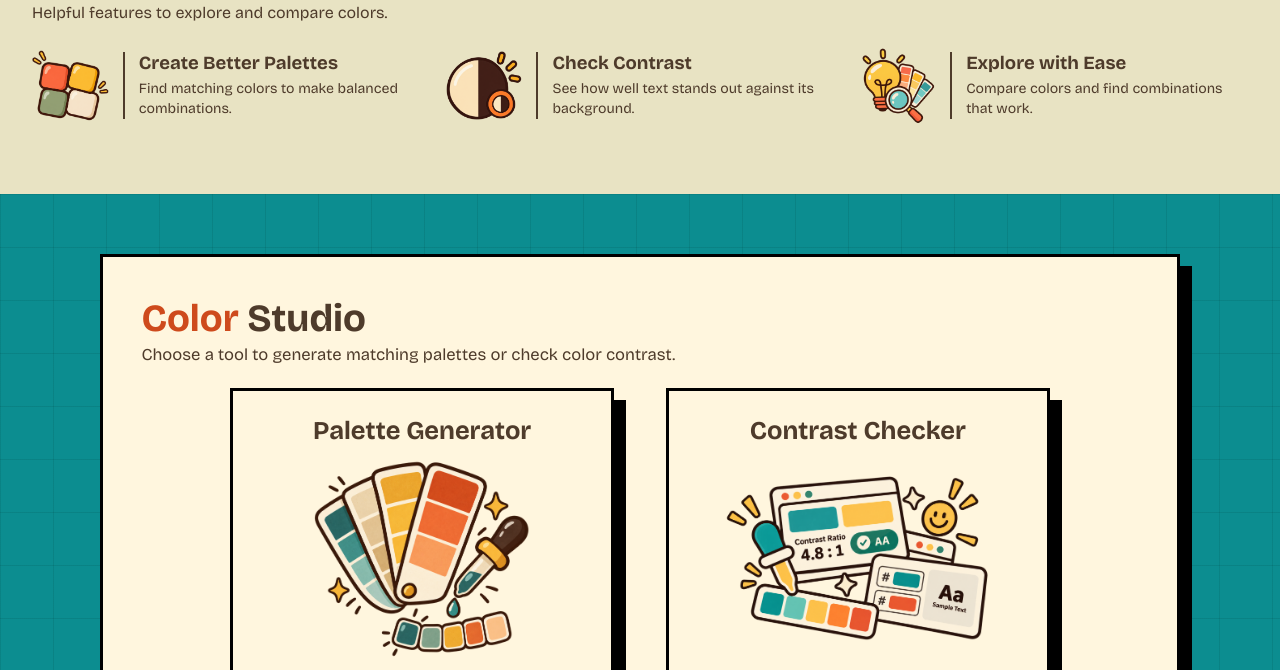
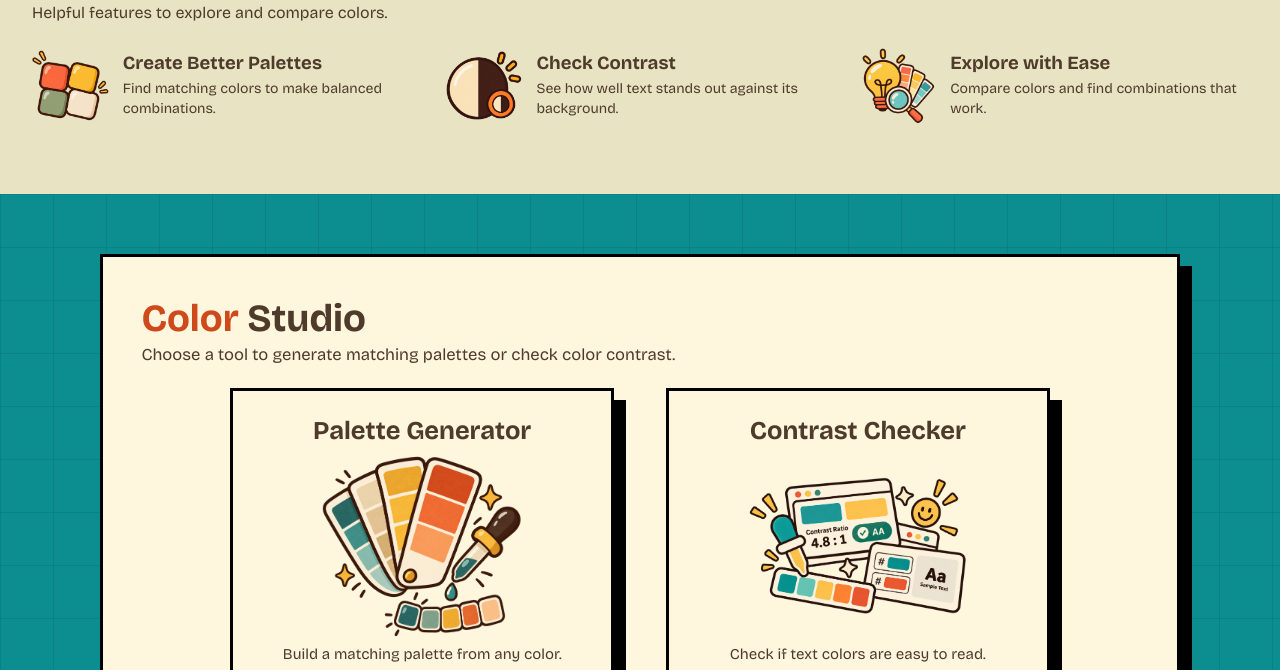
Before and after one commit to Duhahassan56/Color-Vision, a plain HTML site: page html/color-tools.html in a window 1280 px wide. Shown: the part 587-1257 px from the top of the page. Drawn offline with nearby package versions, Linux system fonts and the light colour scheme.

Commit message:
Refactor color-tools.css for improved styling

```diff
--- a/css/color-tools.css
+++ b/css/color-tools.css
@@ -13,9 +13,7 @@
 .tools-benefits > h2 { font-size: clamp(25px, 2.6vw, 37px); margin: 0 0 6px; }
 .tools-benefits > p { margin: 0 0 25px; font-size: 16px; }
 .benefits-grid { display: grid; grid-template-columns: repeat(3, minmax(0, 1fr)); gap: 25px; }
-/* Solid dividers separate each icon from its own description (as in Figma). */
-.benefit { display: flex; align-items: center; gap: 14px; min-width: 0; }
-.benefit > div { border-left: 2px solid var(--text); padding-left: 14px; min-width: 0; }
+.benefit { display: flex; align-items: center; gap: 14px; }
 .benefit img { width: clamp(58px, 6vw, 87px); height: clamp(58px, 6vw, 87px); object-fit: contain; flex: none; }
 .benefit h3 { font-size: clamp(16px, 1.45vw, 21px); margin: 0 0 5px; }
 .benefit p { font-size: clamp(13px, 1.1vw, 16px); line-height: 1.4; margin: 0; }
@@ -30,9 +28,7 @@
 .tools-default { display: grid; grid-template-columns: repeat(2, minmax(0,1fr)); gap: clamp(22px, 4vw, 60px); width: min(100%, 820px); margin: 22px auto; }
 .tool-choice { padding: 24px 20px 25px; display: flex; flex-direction: column; align-items: center; text-align: center; }
 .tool-choice h3 { font-size: clamp(21px, 2vw, 29px); margin: 0 0 8px; }
-.tool-choice img { display: block; width: 235px; max-width: 100%; height: 200px; object-fit: contain; object-position: center; margin: 5px auto 8px; }
-/* Contrast art is naturally wider: a gentle scale evens out its apparent size. */
-.tool-choice:nth-child(2) img { transform: scale(1.13); }
+.tool-choice img { width: min(100%, 220px); height: 185px; object-fit: contain; }
 .tool-choice p { font-size: 15px; margin: 6px 0 20px; }
 .tool-choice .button { margin-top: auto; font-size: clamp(16px, 1.4vw, 20px); min-height: 45px; }
 
@@ -48,7 +44,6 @@
 .tool-input-row { display: flex; align-items: center; gap: 14px; flex-wrap: wrap; }
 .hex-input-wrap { display: inline-flex; align-items: center; border: 2px solid #000; background: var(--paper); min-height: 47px; padding: 0 11px; gap: 5px; }
 .hex-input-wrap span { font-weight: 800; }
-.hex-input-wrap input::placeholder { color: #a79c8a; opacity: .65; font-weight: 400; letter-spacing: 1px; }
 .hex-input-wrap input { color: var(--text); border: none; background: transparent; font-family: inherit; font-size: 18px; letter-spacing: 1px; width: 108px; min-width: 0; padding: 8px 1px; outline-offset: 2px; text-transform: uppercase; }
 .native-color { width: 55px; height: 47px; background: var(--paper); border: 2px solid #000; padding: 4px; cursor: pointer; }
 .tool-action { font-size: clamp(17px, 1.45vw, 21px); }
@@ -89,5 +84,5 @@
 
 /* Responsive layouts for tablets and phones. */
 @media (max-width: 900px) { .tools-hero { gap: 20px; } .benefits-grid { gap: 12px; } .benefit { gap: 8px; } .tools-studio { padding: 25px; } }
-@media (max-width: 680px) { .benefit { gap: 14px; } .benefit > div { padding-left: 14px; } .tools-hero { grid-template-columns: 1fr; padding-block: 44px 25px; } .tools-hero img { max-height: 240px; } .tools-benefits { padding-bottom: 45px; } .benefits-grid { grid-template-columns: 1fr; gap: 16px; } .benefit img { width: 65px; height: 65px; } .tools-studio-section { padding-block: 36px 48px; } .tools-default { grid-template-columns: 1fr; max-width: 380px; gap: 26px; } .studio-toolbar { align-items: flex-start; flex-direction: column-reverse; padding-bottom: 12px; } .contrast-inputs { grid-template-columns: 1fr; gap: 18px; } .palette-results { grid-template-columns: repeat(2, minmax(0,1fr)); gap: 14px; } .tools-studio { padding: 20px 15px; } }
+@media (max-width: 680px) { .tools-hero { grid-template-columns: 1fr; padding-block: 44px 25px; } .tools-hero img { max-height: 240px; } .tools-benefits { padding-bottom: 45px; } .benefits-grid { grid-template-columns: 1fr; gap: 16px; } .benefit img { width: 65px; height: 65px; } .tools-studio-section { padding-block: 36px 48px; } .tools-default { grid-template-columns: 1fr; max-width: 380px; gap: 26px; } .studio-toolbar { align-items: flex-start; flex-direction: column-reverse; padding-bottom: 12px; } .contrast-inputs { grid-template-columns: 1fr; gap: 18px; } .palette-results { grid-template-columns: repeat(2, minmax(0,1fr)); gap: 14px; } .tools-studio { padding: 20px 15px; } }
 @media (max-width: 380px) { .palette-results { grid-template-columns: 1fr 1fr; } .palette-details { flex-wrap: wrap; } .contrast-results { grid-template-columns: 1fr; } .contrast-number { border-right: 0; border-bottom: 1px solid #9a907a; padding: 0 0 12px; } }
```
